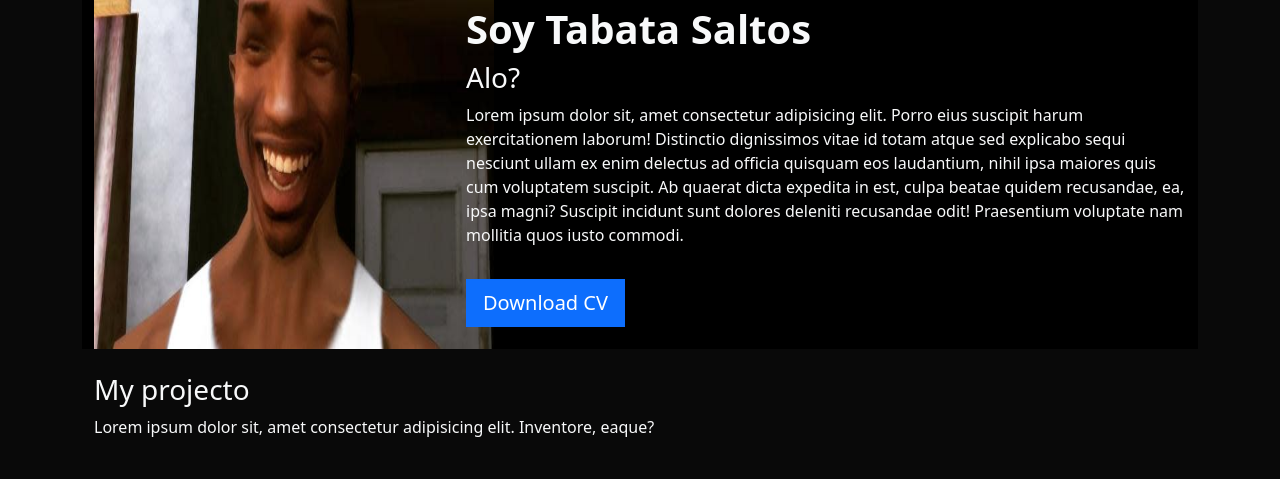
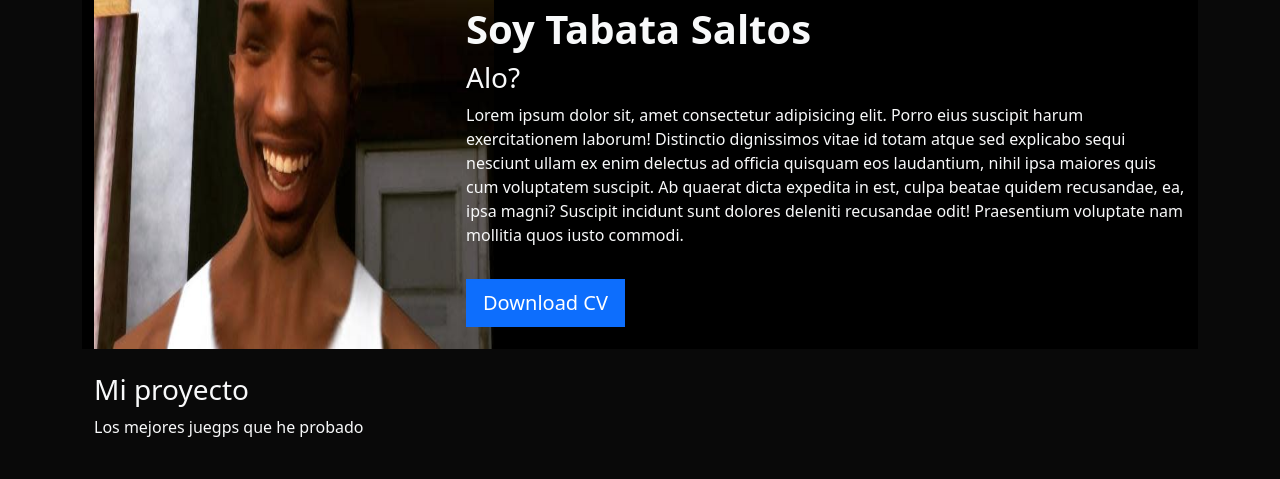
Before and after one commit to TJ-Rex/dj-portfolio, a Django app: page / in a window 1280 px wide. Shown: the part 81-560 px from the top of the page. Run offline with Django 5.2, Linux system fonts and the light colour scheme; data that the repository does not hold is empty.

Commit message:
first commit

```diff
--- a/portfolio/templates/home.html
+++ b/portfolio/templates/home.html
@@ -19,8 +19,8 @@
 
 <div class="row my-4">
 
-   <h3>My projecto</h3>
-   <p>Lorem ipsum dolor sit, amet consectetur adipisicing elit. Inventore, eaque?</p>
+   <h3>Mi proyecto</h3>
+   <p>Los mejores juegps que he probado</p>
    {% for project in projects %}
 
    <div class="col-md-4 p-4">
```
